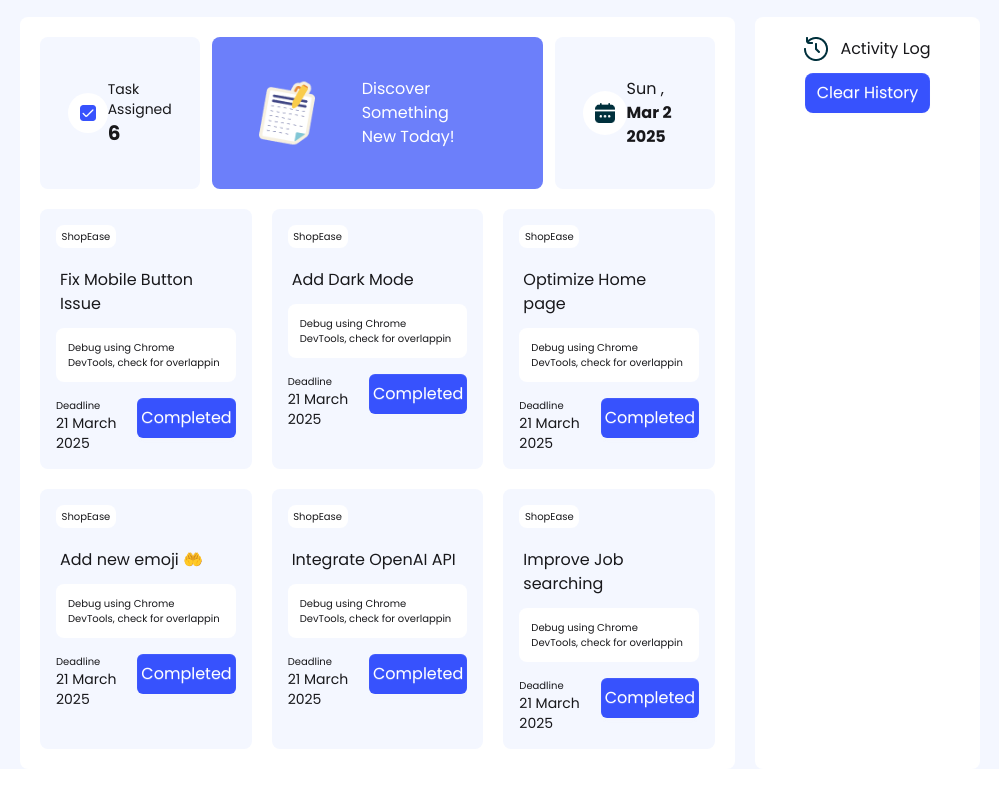
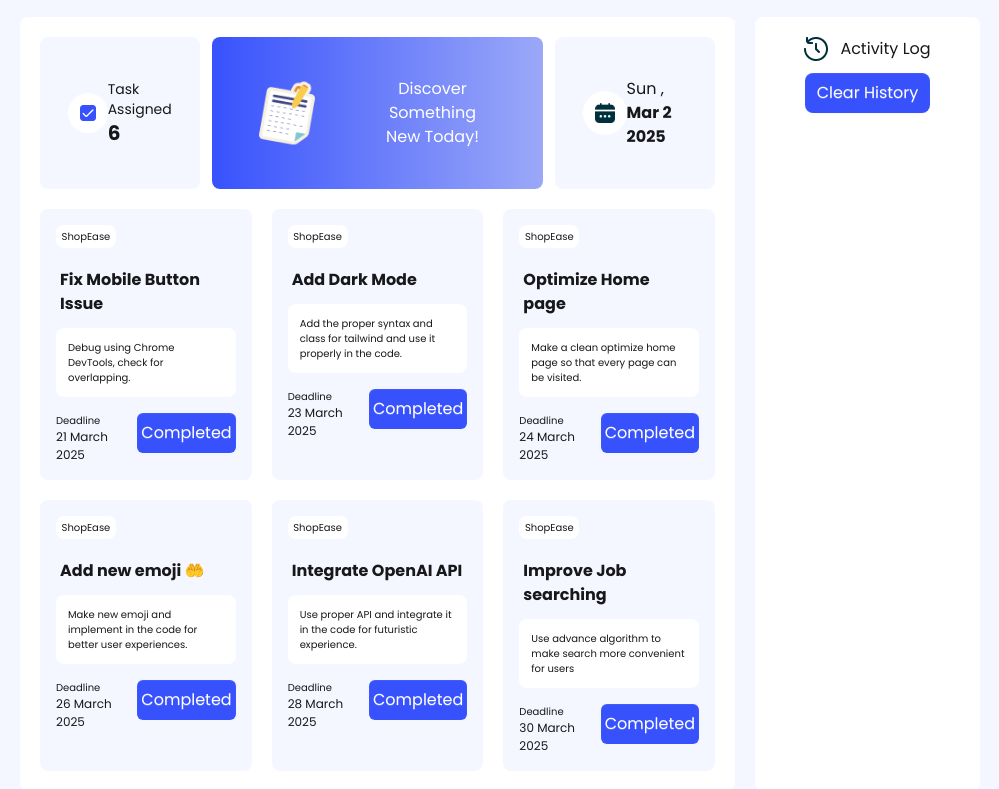
Before and after one commit to naifulnaife/Dev-Board, a plain HTML site: page index.html in a window 1280 px wide. Shown: the part 103-892 px from the top of the page, without its empty margins (140-1139 px from the left). Drawn offline with nearby package versions, Linux system fonts and the light colour scheme.

Commit message:
button bg color set and text editing

```diff
--- a/index.html
+++ b/index.html
@@ -17,6 +17,9 @@
   font-weight: 400;
   font-style: normal;
 }
+.gradient-bg {
+    background: linear-gradient(to right, #3752FD, #9BA8F8);
+  }
 
       </style>
 
@@ -49,7 +52,7 @@
 
                 </div>
                 <div id="colorIcon" class="color-change-icon">
-                    <img src="assets/theme-btn.png" alt="">
+                    <img id="bg-changer" src="assets/theme-btn.png" alt="">
                 </div>
 
             </div>
@@ -72,7 +75,7 @@
                   </div>
 
 
-                  <div id="discover" class="col-span-2 p-10 bg-[#6C7FFA] rounded-lg">
+                  <button id="discover" class="col-span-2 p-10 gradient-bg rounded-lg">
                   <div class="flex gap-10 items-center">
                     <div><img src="assets/board.png" alt=""></div>
                     <div class="text-white">
@@ -81,7 +84,7 @@
                     </div>
 
                   </div>
-                </div>
+                </button>
 
 
                 <div class="flex items-center justify-between bg-[#F4F7FF] p-7 rounded-lg">
@@ -103,11 +106,11 @@
 
                 </div>
                 <div>
-                    <h1 id="headline" class="p-1 mb-2 card-title">Fix Mobile Button Issue </h1>
+                    <h1 id="headline" class="p-1 mb-2 card-title font-bold">Fix Mobile Button Issue </h1>
                 </div>
 
                 <div class="bg-white p-3 rounded-lg mb-4">
-                    <p class="text-[10px]">Debug using Chrome DevTools, check for overlappin</p>
+                    <p class="text-[10px]">Debug using Chrome DevTools, check for overlapping.</p>
 
                 </div>
 
@@ -115,7 +118,7 @@
 
                     <div>
                         <p class="text-[10px]">Deadline</p>
-                        <h2 class="text-sm">21 March 2025</h2>
+                        <h2 class="text-[12px]">21 March 2025</h2>
                     </div>
                     <div>
                         <button class="btn bg-[#3752FD] text-white p-1 rounded-md btn-task">Completed</button>
@@ -131,10 +134,10 @@
                 <p class="text-[10px]">ShopEase</p>
 
             </div>
-            <h1 id="headline" class="p-1 mb-2 card-title">Add Dark Mode</h1>
+            <h1 id="headline" class="p-1 mb-2 card-title font-bold">Add Dark Mode</h1>
 
             <div class="bg-white p-3 rounded-lg mb-4">
-                <p class="text-[10px]">Debug using Chrome DevTools, check for overlappin</p>
+                <p class="text-[10px]">Add the proper syntax and class for tailwind and use it properly in the code.</p>
 
             </div>
 
@@ -142,7 +145,7 @@
 
                 <div>
                     <p class="text-[10px]">Deadline</p>
-                    <h2 class="text-sm">21 March 2025</h2>
+                    <h2 class="text-[12px]">23 March 2025</h2>
                 </div>
                 <div>
                     <button class="btn bg-[#3752FD] text-white p-1 rounded-md btn-task">Completed</button>
@@ -158,10 +161,10 @@
             <p class="text-[10px]">ShopEase</p>
 
         </div>
-        <h1 class="p-1 mb-2 card-title">Optimize  Home page </h1>
+        <h1 class="p-1 mb-2 card-title font-bold">Optimize  Home page </h1>
 
         <div class="bg-white p-3 rounded-lg mb-4">
-            <p class="text-[10px]">Debug using Chrome DevTools, check for overlappin</p>
+            <p class="text-[10px]">Make a clean optimize home page so that every page can be visited.</p>
 
         </div>
 
@@ -169,7 +172,7 @@
 
             <div>
                 <p class="text-[10px]">Deadline</p>
-                <h2 class="text-sm">21 March 2025</h2>
+                <h2 class="text-[12px]">24 March 2025</h2>
             </div>
             <div>
                 <button class="btn bg-[#3752FD] text-white p-1 rounded-md btn-task">Completed</button>
@@ -185,10 +188,10 @@
         <p class="text-[10px]">ShopEase</p>
 
     </div>
-    <h1 class="p-1 mb-2 card-title">Add new emoji 🤲</h1>
+    <h1 class="p-1 mb-2 card-title font-bold">Add new emoji 🤲</h1>
 
     <div class="bg-white p-3 rounded-lg mb-4">
-        <p class="text-[10px]">Debug using Chrome DevTools, check for overlappin</p>
+        <p class="text-[10px]">Make new emoji and implement in the code for better user experiences.</p>
 
     </div>
 
@@ -196,7 +199,7 @@
 
         <div>
             <p class="text-[10px]">Deadline</p>
-            <h2 class="text-sm">21 March 2025</h2>
+            <h2 class="text-[12px]">26 March 2025</h2>
         </div>
         <div>
             <button class="btn bg-[#3752FD] text-white p-1 rounded-md btn-task">Completed</button>
@@ -212,10 +215,10 @@
         <p class="text-[10px]">ShopEase</p>
 
     </div>
-    <h1 class="p-1 mb-2 card-title">Integrate OpenAI API </h1>
+    <h1 class="p-1 mb-2 card-title font-bold">Integrate OpenAI API </h1>
 
     <div class="bg-white p-3 rounded-lg mb-4">
-        <p class="text-[10px]">Debug using Chrome DevTools, check for overlappin</p>
+        <p class="text-[10px]">Use proper API and integrate it in the code for futuristic experience.</p>
 
     </div>
 
@@ -223,7 +226,7 @@
 
         <div>
             <p class="text-[10px]">Deadline</p>
-            <h2 class="text-sm">21 March 2025</h2>
+            <h2 class="text-[12px]">28 March 2025</h2>
         </div>
         <div>
             <button class="btn bg-[#3752FD] text-white p-1 rounded-md btn-task">Completed</button>
@@ -239,10 +242,10 @@
         <p class="text-[10px]">ShopEase</p>
 
     </div>
-    <h1 class="p-1 mb-2 card-title">Improve Job searching </h1>
+    <h1 class="p-1 mb-2 card-title font-bold">Improve Job searching </h1>
 
     <div class="bg-white p-3 rounded-lg mb-4">
-        <p class="text-[10px]">Debug using Chrome DevTools, check for overlappin</p>
+        <p class="text-[10px]">Use advance algorithm to make search more convenient for users</p>
 
     </div>
 
@@ -250,7 +253,7 @@
 
         <div>
             <p class="text-[10px]">Deadline</p>
-            <h2 class="text-sm">21 March 2025</h2>
+            <h2 class="text-[12px]">30 March 2025</h2>
         </div>
         <div>
             <button class="btn bg-[#3752FD] text-white p-1 rounded-md btn-task">Completed</button>
--- a/js/utilities.js
+++ b/js/utilities.js
@@ -1,8 +1,8 @@
 //couting task
+
+document.getElementById("bg-changer").style.cursor = "pointer";
+
 function countingTask(event){
-
-
-
 
         let taskNumber = document.getElementById("task-num");
         let taskCount = document.getElementById("task-count");
```
